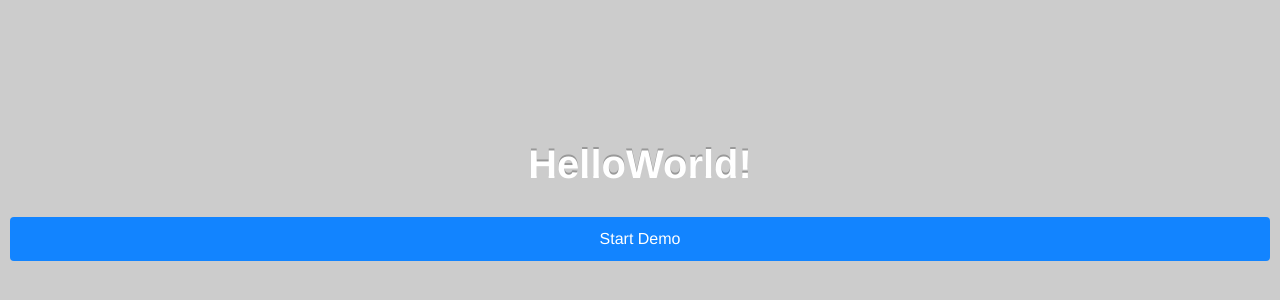
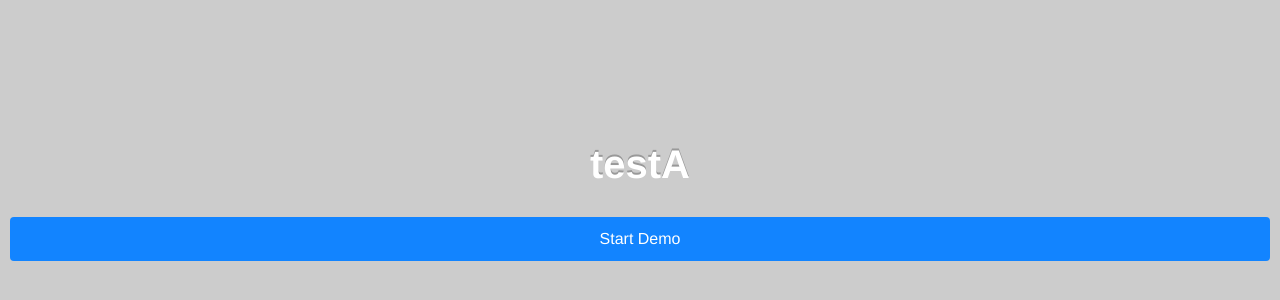
Before and after one commit to hcs-s3-2021-nkt/-A, a website: page www/index.html in a window 1280 px wide. Shown: the part 68-368 px from the top of the page. Drawn offline with Linux system fonts and the light colour scheme.

Commit message:
最初のコミット

```diff
--- a/www/index.html
+++ b/www/index.html
@@ -17,7 +17,7 @@
 </head>
 <body>
 
-    <h1>HelloWorld!</h1>
+    <h1>testA</h1>
     <a class="button--large" href="phonegap-demo.html">Start Demo</a>
 
 </body>
```
